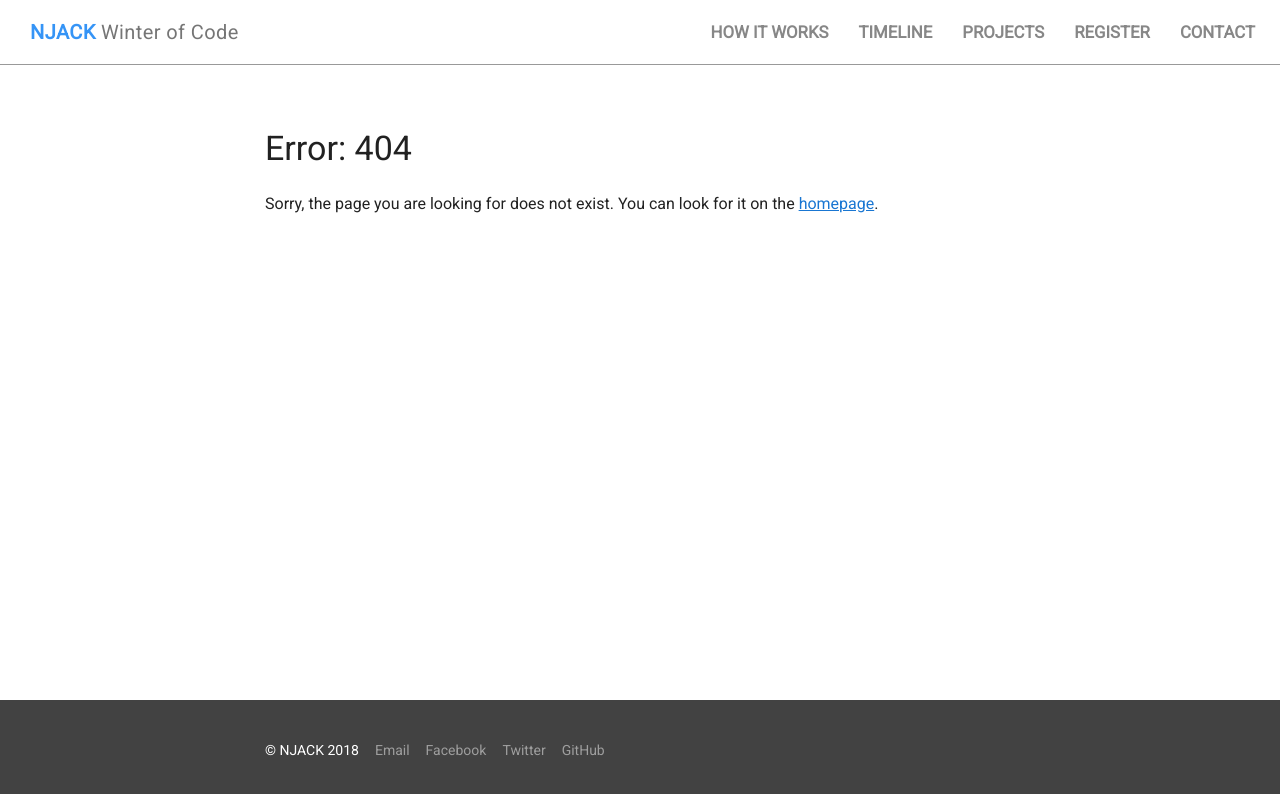
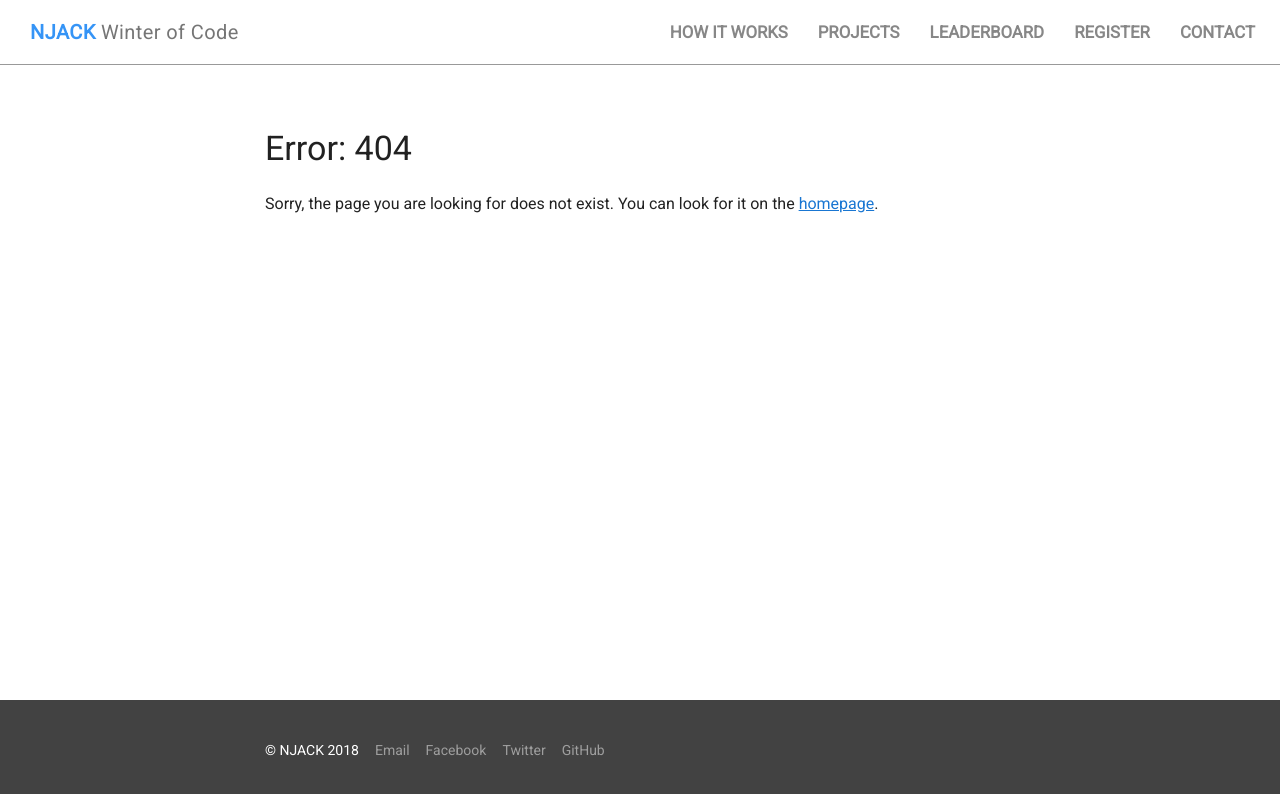
Before and after one commit to NJACKWinterOfCode/NJACKWinterOfCode.github.io, a plain HTML site: page 404.html in a window 1280 px wide. Drawn offline with nearby package versions, Linux system fonts and the light colour scheme.

Commit message:
Updated Links

```diff
--- a/404.html
+++ b/404.html
@@ -34,7 +34,7 @@
     <meta property="article:tag" content="NWoC" />
 
     <link rel="shortcut icon" type="image/x-icon" href="/favicon.ico">
-    <link rel="canonical" href="https://njackwinterofcode.github.io/codeofconduct.html"/>
+    <link rel="canonical" href="https://njackwinterofcode.github.io/404.html"/>
     <link rel="stylesheet" href="https://fonts.googleapis.com/icon?family=Material+Icons|Roboto">
     <link rel="stylesheet" href="https://code.getmdl.io/1.3.0/material.blue-indigo.min.css" />
     <link rel="stylesheet" href="style.css" />
@@ -61,8 +61,8 @@
           <div class="mdl-layout-spacer"></div>
           <nav class="mdl-navigation mdl-layout--large-screen-only">
             <a class="mdl-navigation__link nwoc-menu-item" href="/#how-it-works">How it works</a>
-            <a class="mdl-navigation__link nwoc-menu-item" href="/#timeline">Timeline</a>
             <a class="mdl-navigation__link nwoc-menu-item" href="/projects.html">Projects</a>
+            <a class="mdl-navigation__link nwoc-menu-item" href="/leaderboard.html">Leaderboard</a>
             <a class="mdl-navigation__link nwoc-menu-item" href="/#register">Register</a>
             <a class="mdl-navigation__link nwoc-menu-item" href="/contact.html">Contact</a>
           </nav>
@@ -77,8 +77,8 @@
         </div>
         <nav class="mdl-navigation">
           <a class="mdl-navigation__link nwoc-drawer-item" href="/#how-it-works">How it works</a>
-          <a class="mdl-navigation__link nwoc-drawer-item" href="/#timeline">Timeline</a>
           <a class="mdl-navigation__link nwoc-drawer-item" href="/projects.html">Projects</a>
+          <a class="mdl-navigation__link nwoc-menu-item" href="/leaderboard.html">Leaderboard</a>
           <a class="mdl-navigation__link nwoc-menu-item" href="/#register">Register</a>
           <a class="mdl-navigation__link nwoc-drawer-item" href="/contact.html">Contact</a>
         </nav>
```
Also changed, not shown: archive.html (+2 -2 lines), codeofconduct.html (+2 -2 lines), contact.html (+2 -2 lines), index.html (+2 -2 lines), leaderboard.html (+4 -4 lines), projects.html (+2 -2 lines).
